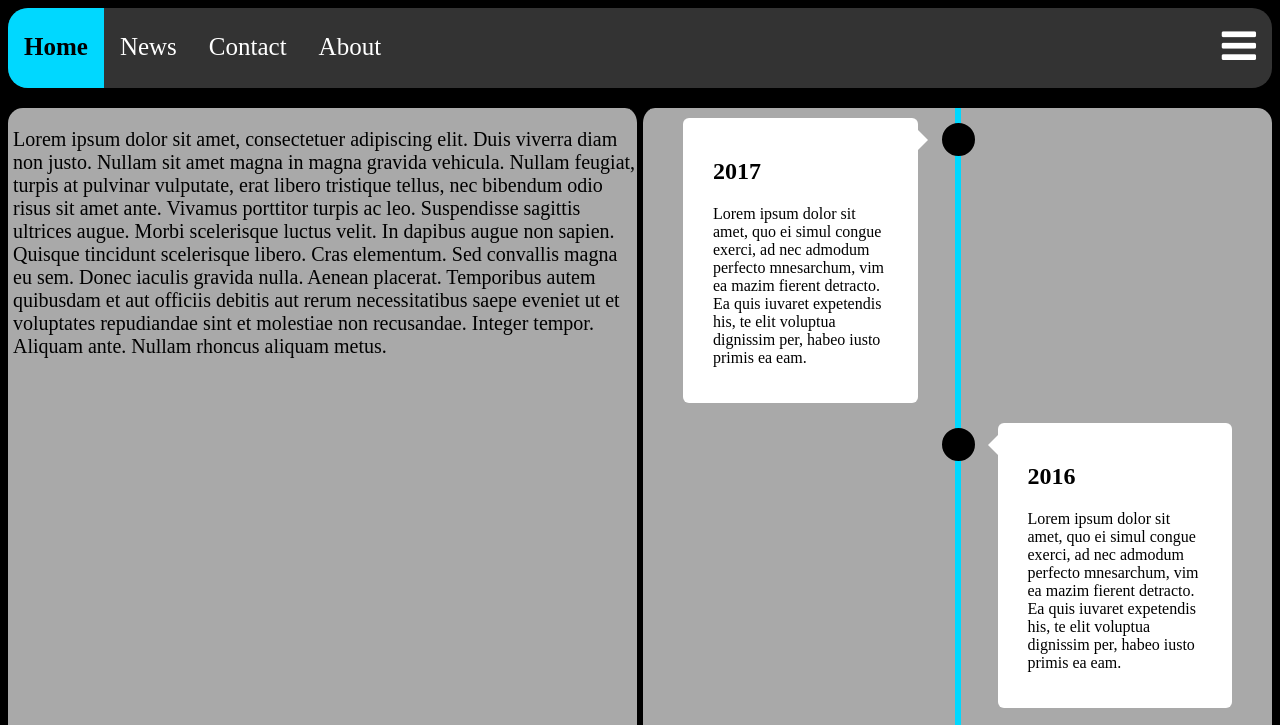
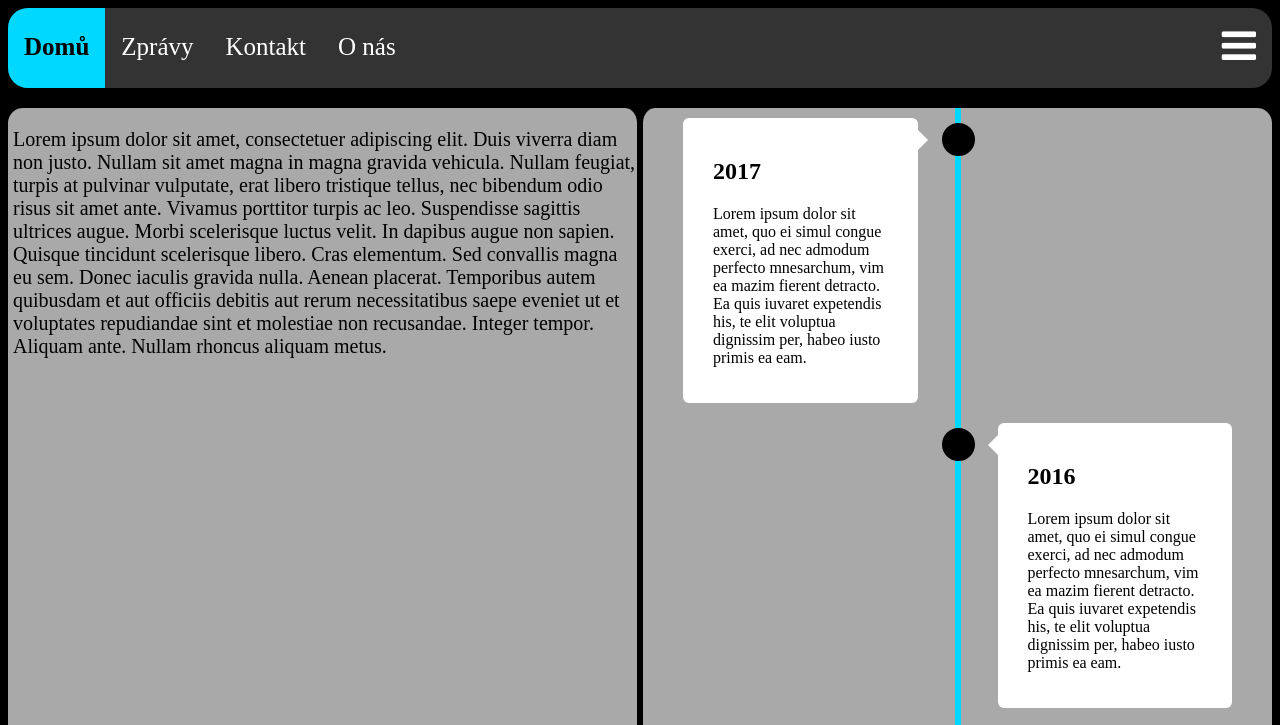
Before and after one commit to BAGRICEK/skola, a plain HTML site: page index.html in a window 1280 px wide. Both pictures are taken after a click on the link 1238 px from the left and 47 px from the top of the page. Shown: the top 725 px of the page. Drawn offline with Linux system fonts and the light colour scheme.

Commit message:
Update index.html

```diff
--- a/index.html
+++ b/index.html
@@ -7,7 +7,7 @@
 body {
   font-family: Times New Roman;
 }
-
+/*ZACATEK NAVBARU*/
 .navbar {
   overflow: hidden;
   background-color: #333;
@@ -47,6 +47,7 @@ body {
   text-align: center;
   line-height: 50px;
 }
+/*KONEC NAVBARU*/
 
 .flex {
   display: flex;
@@ -72,6 +73,7 @@ margin: auto;
 border-radius: 15px;
 }
 
+/*FLEX*/
 @media (max-width:  700px){
 .flex{ flex-direction:column}
 .navbar a { font-size: 20px; }
@@ -80,13 +82,10 @@ border-radius: 15px;
 #flexlevo{margin-bottom: 15px;}
 #flexpravo{margin-bottom: -5px;}
 }
+/*KONEC FLEX*/
 
-
+/* DRUHY NAVBAR */
 @media (max-width:  700px){
-
-
-
-
   .navbar{
     overflow: visible;
     color: #333;
@@ -121,7 +120,7 @@ border-radius: 15px;
   color: black;
 }
 }
-
+/* KONEC DRUHEHO NAVBARU */
 
 
 * {
@@ -132,6 +131,8 @@ body {
   background-color: black;
   font-family: Times New Roman;
 }
+
+/*TIMELINE Z W3SCHOOLS*/
 
 /* The actual timeline (the vertical ruler) */
 .timeline {
@@ -258,7 +259,7 @@ body {
   .right {
   left: 0%;
   }
-
+/*KONEC TIMELINE*/
 </style>
 
 </head>
@@ -266,11 +267,11 @@ body {
 <body>
 <!-- NAVBAR -->
 <div class="navbar">
-  <a href="#home" class="active" style="font-size: 25px; color: black;"><strong>Home</strong></a>
+  <a href="#home" onclick="topFunction()" class="active" style="font-size: 25px; color: black;"><strong>Domů</strong></a>
   <div id="odkazy">
-    <a href="#news">News</a>
-    <a href="#contact">Contact</a>
-    <a href="#about">About</a>
+    <a href="https://www.seznam.cz/">Zprávy</a>
+    <a href="https://cs-cz.facebook.com/">Kontakt</a>
+    <a href="https://cs.wikipedia.org/wiki/Hlavn%C3%AD_strana">O nás</a>
   </div>
   <a href="javascript:void(0);" class="icon" onclick="myFunction()">
     <i class="fa fa-bars"></i>
@@ -337,6 +338,11 @@ function myFunction() {
     x.style.display = "block";
   }
 }
+
+function topFunction() {
+  document.body.scrollTop = 0; // For Safari
+  document.documentElement.scrollTop = 0; // For Chrome, Firefox, IE and Opera
+}
 </script>
 
 </body>
```
